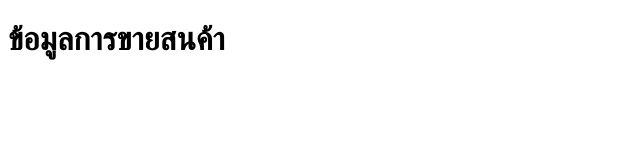
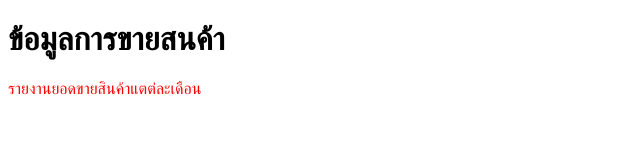
Before and after one commit to Title178/github-projrct, a plain HTML site: page index.html in a window 1280 px wide. Shown: the whole page, without its empty margins (0-640 px from the left). Drawn offline with Linux system fonts and the light colour scheme.

Commit message:
add report sale

```diff
--- a/index.html
+++ b/index.html
@@ -5,8 +5,14 @@
     <meta http-equiv="X-UA-Compatible" content="IE=edge">
     <meta name="viewport" content="width=device-width, initial-scale=1.0">
     <title>Document</title>
+    <style>
+        p {
+            color: red;
+        }
+    </style>
 </head>
 <body>
     <h1>ข้อมูลการขายสนค้า</h1>
+    <p>รายงานยอดขายสินค้าแตต่ละเดือน    </p>
 </body>
 </html>
```
